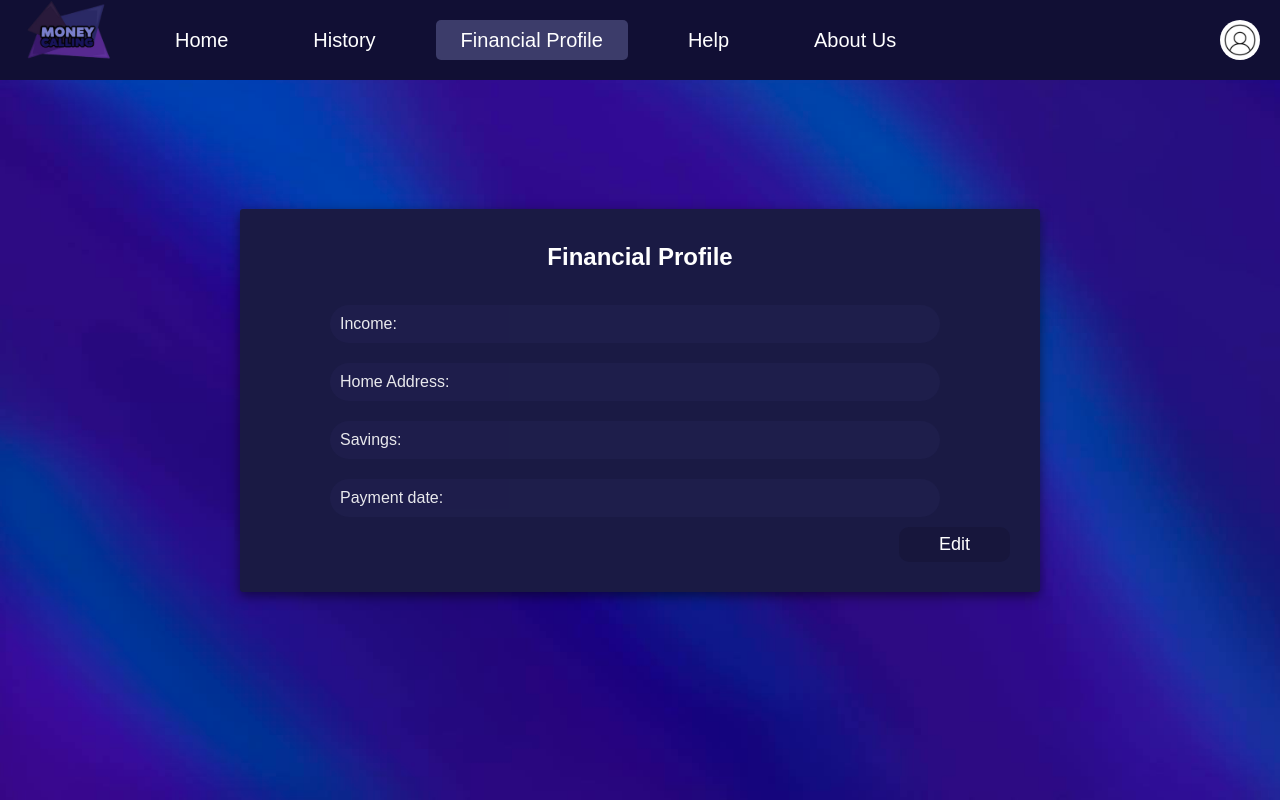
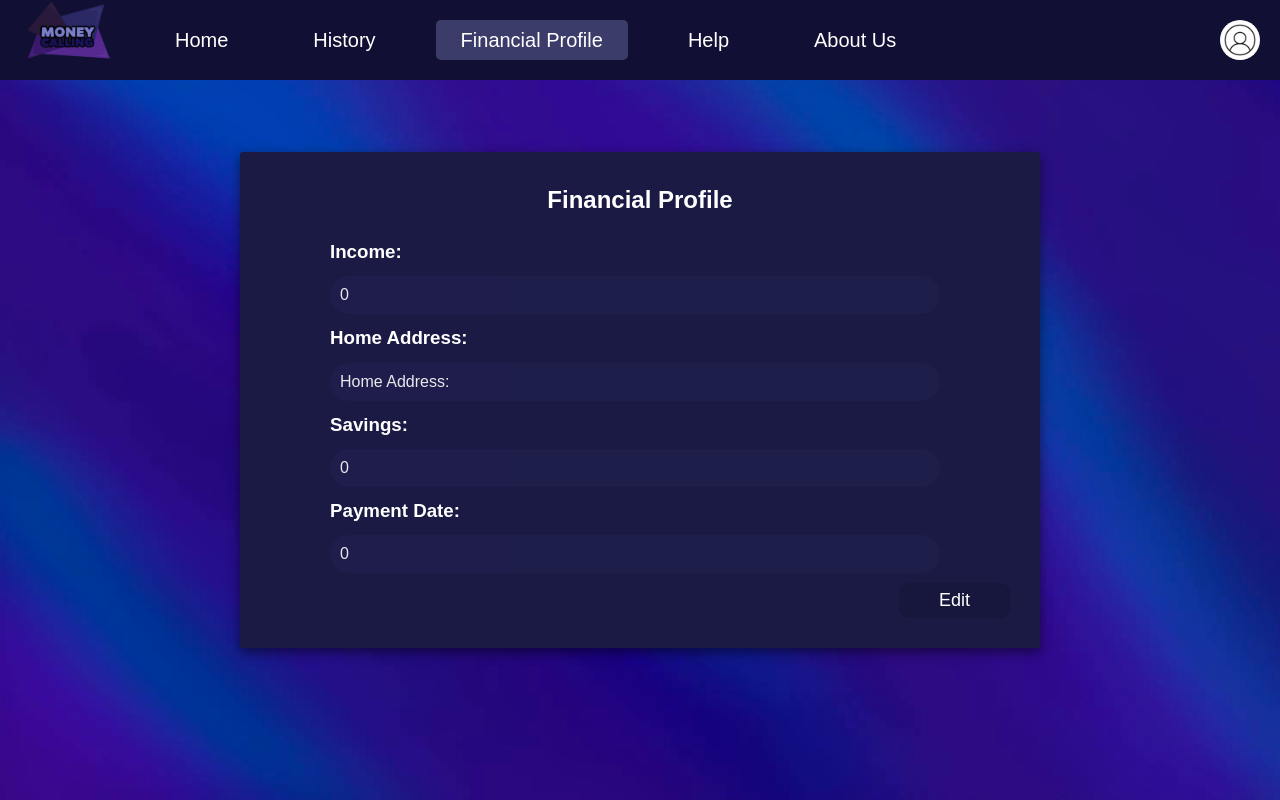
Before and after one commit to Alt-F4-331/MoneyCalling, a React (Vite) app in the folder MoneyCalling-main/MoneyCalling-main/: page /financial-profile in a window 1280 px wide. Built offline with nearby package versions, Linux system fonts and the light colour scheme; no server answers; sample sign-in values are in the browser's storage; a web font is replaced by a local one.

Commit message:
merge butonul edit la profil financiar

```diff
--- a/MoneyCalling-main/MoneyCalling-main/src/components/FinancialProfile.css
+++ b/MoneyCalling-main/MoneyCalling-main/src/components/FinancialProfile.css
@@ -95,3 +95,8 @@
 .edit-button:hover {
   background-color: #1f1e4c;
 }
+
+.subtitle {
+  text-align: left;
+  margin-left: 60px;
+}
--- a/MoneyCalling-main/MoneyCalling-main/src/components/FinancialProfile.tsx
+++ b/MoneyCalling-main/MoneyCalling-main/src/components/FinancialProfile.tsx
@@ -14,11 +14,12 @@ interface DecodedToken {
 
 const FinancialProfile: React.FC = () => {
   const [financialData, setFinancialData] = useState({
-    venit: '',
+    venit: 0,
     domiciliu: '',
-    economii: '',
-    dataSalar: ''
+    containerEconomii: 0,
+    dataSalar: 0
   });
+  const [isEditing, setIsEditing] = useState(false);
   const [loading, setLoading] = useState(true);
   const navigate = useNavigate();
 
@@ -53,15 +54,13 @@ const FinancialProfile: React.FC = () => {
 
         if (response.status === 200) {
           const profil = response.data.profil;
-          console.log(profil);
           setFinancialData({
             ...response.data.profil,
-            venit: profil.venit,
-            domiciliu: profil.domiciliu,
-            economii: profil.containerEconomii,
-            dataSalar: profil.dataSalar,
+            venit: profil.venit || 0,
+            domiciliu: profil.domiciliu || '-',
+            containerEconomii: profil.containerEconomii || 0,
+            dataSalar: profil.dataSalar || 0,
         });
-          console.log(response.data.profil.venit);
           }
         } catch (error) {
           console.error('Error fetching user data:', error);
@@ -77,10 +76,45 @@ const FinancialProfile: React.FC = () => {
 
   };
 
+  const updateFinancialData = async () => {
+    const token = localStorage.getItem('token');
+    if (!token) return;
+
+    const userId = getUserIdFromToken(token);
+    if (!userId) return;
+
+    try {
+      const response = await axios.put(
+        'http://localhost:8080/api/utilizatori/profil-financiar',
+        financialData, // Trimitem noul profil
+        {
+          headers: {
+            Authorization: `Bearer ${token}`,
+            'Content-Type': 'application/json'
+          }
+        }
+      );
+
+      if (response.status === 200) {
+        alert('Profile updated successfully!');
+        setIsEditing(false); // Ieșim din modul de editare
+      }
+    } catch (error) {
+      console.error('Error updating user data:', error);
+      alert('Failed to update profile');
+    }
+
+  };
+
   // Folosim useEffect pentru a obține datele financiare la montarea componentei
   useEffect(() => {;
     fetchFinancialData();
   }, []);
+
+  const handleInputChange = (e: React.ChangeEvent<HTMLInputElement>) => {
+    const { name, value } = e.target;
+    setFinancialData({ ...financialData, [name]: value });
+  };
 
   return (
     <div className="financial-profile-container">
@@ -106,40 +140,56 @@ const FinancialProfile: React.FC = () => {
           <p>Loading...</p>
         ) : (
           <div className="financial-profile-info">
+            <h3 className='subtitle'>Income:</h3>
             <div className="form-group">
               <input
                  type="text"
+                 name="venit"
                  placeholder="Income:"
                  value={financialData.venit}
-                readOnly
+                 onChange={handleInputChange}
+                 readOnly={!isEditing}
               />
             </div>
+            <h3 className='subtitle'>Home Address:</h3>
             <div className="form-group">
               <input
                  type="text"
+                 name="domiciliu"
                  placeholder="Home Address:"
                  value={financialData.domiciliu}
-                readOnly
+                 onChange={handleInputChange}
+                 readOnly={!isEditing}
               />
             </div>
+            <h3 className='subtitle'>Savings:</h3>
             <div className="form-group">
               <input
                 type="text"
+                name="containerEconomii"
                 placeholder="Savings:"
-                value={financialData.economii}
-                readOnly
+                value={financialData.containerEconomii}
+                onChange={handleInputChange}
+                readOnly={!isEditing}
               />
             </div>
+            <h3 className='subtitle'>Payment Date:</h3>
             <div className="form-group">
               <input
                 type="text"
+                name="dataSalar"
                 placeholder="Payment date:"
                 value={financialData.dataSalar}
-                readOnly
+                onChange={handleInputChange}
+                readOnly={!isEditing}
               />
             </div>
             <div className="edit-button-container">
-            <button className="edit-button">Edit</button>
+            {isEditing ? (
+                <button className="edit-button" onClick={updateFinancialData}>Save</button>
+              ) : (
+                <button className="edit-button" onClick={() => setIsEditing(true)}>Edit</button>
+              )}
           </div>
           </div>
         )}
--- a/MoneyCalling-main/MoneyCalling-main/src/components/HomePage.css
+++ b/MoneyCalling-main/MoneyCalling-main/src/components/HomePage.css
@@ -232,8 +232,8 @@
 }
 
 .expense-button button {
-  margin-top: 90px;
-  margin-left: -250px;
+  margin-top: 40px;
+  margin-left: -240px;
   height: 60px;
   width: 170px;
   background-color: #14123B; /* Fundal similar cu sidebar */
--- a/MoneyCalling-main/MoneyCalling-main/src/components/HomePage.tsx
+++ b/MoneyCalling-main/MoneyCalling-main/src/components/HomePage.tsx
@@ -31,6 +31,7 @@ const HomePage: React.FC = () => {
 
   const [showSubscriptionPopup, setShowSubscriptionPopup] = useState(false);
   const [subscriptions, setSubscriptions] = useState<{ name: string; price: number }[]>([]);
+  // eslint-disable-next-line @typescript-eslint/no-unused-vars
   const [showAddSubscriptionPopup, setShowAddSubscriptionPopup] = useState(false);
   const [newSubscriptionName, setNewSubscriptionName] = useState('');
   const [newSubscriptionPrice, setNewSubscriptionPrice] = useState<number | ''>('');
@@ -44,10 +45,12 @@ const HomePage: React.FC = () => {
     setShowSubscriptionPopup(false);
   };
 
+   // eslint-disable-next-line @typescript-eslint/no-unused-vars
    const handleOpenAddSubscriptionPopup = () => {
     setShowAddSubscriptionPopup(true);
   };
 
+  // eslint-disable-next-line @typescript-eslint/no-unused-vars
   const handleCloseAddSubscriptionPopup = () => {
     setShowAddSubscriptionPopup(false);
     setNewSubscriptionName('');
```
Lines whose indentation alone changed are shown as unchanged.
